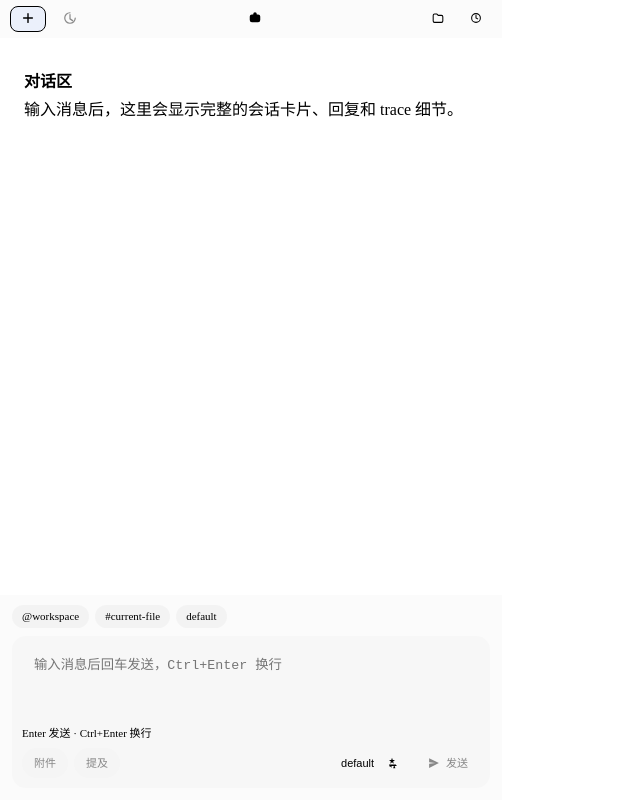
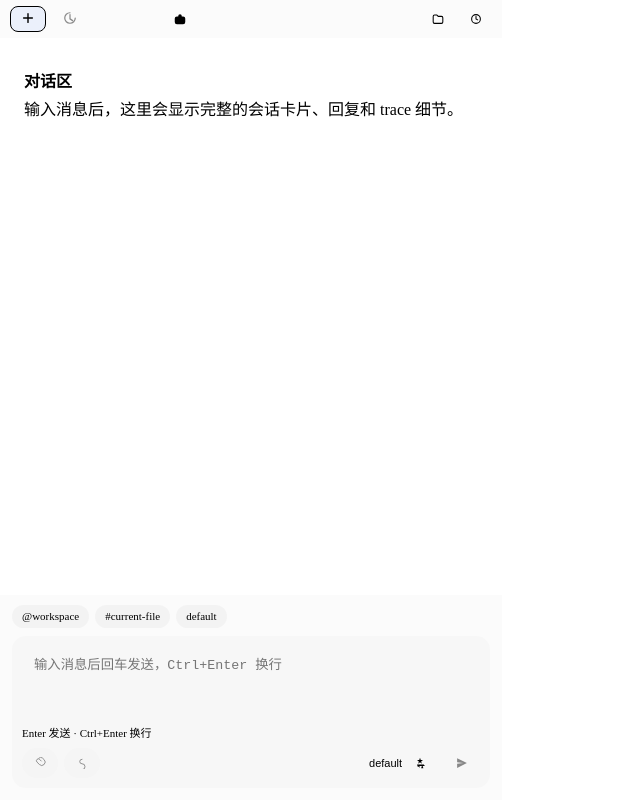
Before and after one commit to 843773493/vscode-graph-agent-opencode, a React (Vite) app in the folder src/webview-ui/: page / in a window 1280 px wide. Shown: the whole page, without its empty margins (0-640 px from the left). Built offline with nearby package versions, Linux system fonts and the light colour scheme.

Commit message:
refactor: 替换按钮文本为 SVG 图标，本地化 HistoryPanel 标签，更新样式
Ultraworked with Sisyphus

Co-authored-by: Sisyphus <clio-agent@sisyphuslabs.ai>

```diff
--- a/src/webview-ui/src/components/Composer.tsx
+++ b/src/webview-ui/src/components/Composer.tsx
@@ -68,26 +68,27 @@ export default function Composer() {
         <div className="composer-actions">
           <div className="composer-actions-left">
             <button id="attachButton" type="button" title="添加附件" disabled>
-              附件
+              <svg viewBox="0 0 16 16" width="12" height="12" aria-hidden="true"><path d="M6.5 1.5a3.5 3.5 0 0 1 4.95 0l2.05 2.05a4.5 4.5 0 0 1-6.364 6.364l-3.18-3.18a2.5 2.5 0 0 1 3.535-3.535l2.121 2.121" fill="none" stroke="currentColor" strokeWidth="1.2" strokeLinecap="round" strokeLinejoin="round"/></svg>
             </button>
-            <button id="mentionButton" type="button" title="@提及" disabled>
-              提及
+            <button id="mentionButton" type="button" title="提及成员 (@)" disabled>
+              <svg viewBox="0 0 16 16" width="12" height="12" aria-hidden="true"><path d="M8 3a3 3 0 1 0 0 6 4 4 0 1 1 0 8" fill="none" stroke="currentColor" strokeWidth="1.2" strokeLinecap="round" strokeLinejoin="round"/></svg>
             </button>
           </div>
           <div className="composer-actions-right">
-            <button id="agentSelectButton" type="button" title="选择Agent">
-              <span>{currentAgent}</span>
-              <svg viewBox="0 0 16 16"><path d="M8 1L9 4H12L9.5 6L10.5 9L8 7L5.5 9L6.5 6L4 4H7L8 1ZM4 10L5 13H8L6.5 15L7.5 12H10.5L9.5 15H12.5L11.5 12H14.5L13 10H4z"/></svg>
-            </button>
-            {hasContent && (
-              <button id="clearInputButton" type="button" title="清空输入" className="hover-only" onClick={() => setInput('')}>
-                清空
+            <div className="composer-actions-row">
+              <button id="agentSelectButton" type="button" title={`选择Agent: ${currentAgent}`}>
+                <span className="composer-agent-label">{currentAgent}</span>
+                <svg viewBox="0 0 16 16" width="12" height="12"><path d="M8 1L9 4H12L9.5 6L10.5 9L8 7L5.5 9L6.5 6L4 4H7L8 1ZM4 10L5 13H8L6.5 15L7.5 12H10.5L9.5 15H12.5L11.5 12H14.5L13 10H4z"/></svg>
               </button>
-            )}
-            <button id="sendButton" type="button" className="send-button" disabled={!hasContent || isGenerating} onClick={handleSend}>
-              <svg viewBox="0 0 16 16"><path d="M1.5 1.5L14.5 8L1.5 14.5V9L10 8L1.5 7V1.5Z" /></svg>
-              <span>发送</span>
-            </button>
+              {hasContent && (
+                <button id="clearInputButton" type="button" title="清空输入" className="hover-only" onClick={() => setInput('')}>
+                  <svg viewBox="0 0 16 16" width="12" height="12" aria-hidden="true"><path d="M3 3l10 10M13 3L3 13" stroke="currentColor" strokeWidth="1.2" strokeLinecap="round" strokeLinejoin="round" fill="none"/></svg>
+                </button>
+              )}
+              <button id="sendButton" type="button" className="send-button" disabled={!hasContent || isGenerating} onClick={handleSend} title={hasContent ? '发送消息' : '输入消息以启用发送'}>
+                <svg viewBox="0 0 16 16" width="12" height="12"><path d="M1.5 1.5L14.5 8L1.5 14.5V9L10 8L1.5 7V1.5Z" /></svg>
+              </button>
+            </div>
           </div>
         </div>
       </div>
--- a/src/webview-ui/src/components/HistoryPanel.tsx
+++ b/src/webview-ui/src/components/HistoryPanel.tsx
@@ -24,10 +24,10 @@ function sessionTone(session: Session, isActive: boolean): 'active' | 'warning'
 
 function sessionLabel(session: Session, isActive: boolean): React.ReactNode {
   const tone = sessionTone(session, isActive);
-  if (tone === 'active') return <span className="badge active">Active</span>;
-  if (tone === 'danger') return <span className="badge danger">Failed</span>;
-  if (tone === 'warning') return <span className="badge warning">Running</span>;
-  return <span className="badge neutral">Ready</span>;
+  if (tone === 'active') return <span className="badge active">当前</span>;
+  if (tone === 'danger') return <span className="badge danger">失败</span>;
+  if (tone === 'warning') return <span className="badge warning">运行中</span>;
+  return <span className="badge neutral">就绪</span>;
 }
 
 export default function HistoryPanel({ sessions, currentSessionId, onSelectSession, isOpen, layoutMode, onClose, workspaceName, workspaceRoot, activeSession }: HistoryPanelProps) {
@@ -40,11 +40,11 @@ export default function HistoryPanel({ sessions, currentSessionId, onSelectSessi
       <div className="history-panel-shell">
         <header className="panel-header history-panel-header">
           <div className="panel-header-main">
-            <span className="panel-title">历史会话</span>
+            <span className="panel-title">历史</span>
             <span className="badge neutral panel-count-badge">{String(sessions.length)}</span>
           </div>
           {layoutMode === 'drawer' && (
-            <button type="button" className="panel-icon-button" title="关闭历史会话" onClick={onClose} aria-label="关闭历史会话">
+            <button type="button" className="panel-icon-button" title="关闭" onClick={onClose} aria-label="关闭">
               ×
             </button>
           )}
@@ -52,21 +52,21 @@ export default function HistoryPanel({ sessions, currentSessionId, onSelectSessi
 
         <div className="panel-body history-panel-body">
           <section className="workspace-summary-card">
-            <div className="workspace-summary-title">Workspace</div>
+            <div className="workspace-summary-title">工作区</div>
             <div className="workspace-summary-name">{workspaceName || 'workspace'}</div>
-            <div className="workspace-summary-path">{workspaceRoot || '当前工作区路径未加载'}</div>
+            <div className="workspace-summary-path">{workspaceRoot || '路径未加载'}</div>
             <div className="workspace-summary-stats">
-              <span className="badge neutral">{String(sessions.length)} sessions</span>
-              <span className="badge neutral">{activeSession ? 'active session loaded' : 'no active session'}</span>
+              <span className="badge neutral">{String(sessions.length)} 会话</span>
+              <span className="badge neutral">{activeSession ? '已选中' : '未选中'}</span>
             </div>
           </section>
 
           <section className="history-section">
-            <div className="history-section-title">当前会话</div>
+            <div className="history-section-title">当前</div>
             {activeSession ? (
               <button type="button" className="session-item session-item-focus" onClick={() => onSelectSession(activeSession.session_id)}>
                 <div className="session-title-row">
-                  <span className="session-title">{activeSession.title || '未命名会话'}</span>
+                  <span className="session-title">{activeSession.title || '未命名'}</span>
                   {sessionLabel(activeSession, true)}
                 </div>
                 <div className="session-meta">
@@ -80,9 +80,9 @@ export default function HistoryPanel({ sessions, currentSessionId, onSelectSessi
           </section>
 
           <section className="history-section history-list-section">
-            <div className="history-section-title">会话列表</div>
+            <div className="history-section-title">列表</div>
             {sessions.length === 0 ? (
-              <div className="empty-state small">暂无历史会话</div>
+              <div className="empty-state small">暂无会话</div>
             ) : (
               <ul className="session-list">
                 {sessions.map(session => {
@@ -91,7 +91,7 @@ export default function HistoryPanel({ sessions, currentSessionId, onSelectSessi
                     <li key={session.session_id}>
                       <button type="button" className={`session-item${isActive ? ' active' : ''}`} onClick={() => onSelectSession(session.session_id)}>
                         <div className="session-title-row">
-                          <span className="session-title">{session.title || '未命名会话'}</span>
+                          <span className="session-title">{session.title || '未命名'}</span>
                           {sessionLabel(session, isActive)}
                         </div>
                         <div className="session-meta">
--- a/src/webview-ui/src/index.css
+++ b/src/webview-ui/src/index.css
@@ -3,8 +3,6 @@
   font-family: var(--vscode-font-family);
   font-size: var(--vscode-font-size);
   font-weight: var(--vscode-font-weight);
-  --layout-history-width: clamp(260px, 24vw, 340px);
-  --layout-history-width-drawer: min(var(--layout-history-width), calc(100vw - 48px));
   --panel-radius: 14px;
   --surface-gap: 10px;
   --surface-border: 1px solid var(--vscode-panel-border);
@@ -49,19 +47,41 @@ body { display: flex; }
   background: rgba(127, 127, 127, 0.03);
   backdrop-filter: blur(14px) saturate(1.08);
   flex: 0 0 auto;
+  min-width: 0;
 }
 
 .toolbar-group { display: flex; align-items: center; gap: 8px; min-width: 0; }
 .toolbar-group-left { flex: 0 0 auto; }
-.toolbar-group-right { justify-content: flex-end; flex: 0 0 auto; }
-.toolbar-center { flex: 1 1 auto; min-width: 0; display: flex; justify-content: center; }
+.toolbar-group-right { justify-content: flex-end; flex: 1 1 auto; margin-left: auto; min-width: 0; }
+.toolbar-center { flex: 1 1 auto; min-width: 0; display: flex; justify-content: center; overflow: hidden; }
 .toolbar-center-stack { display: flex; flex-direction: column; align-items: center; min-width: 0; gap: 2px; }
-.toolbar-agent { font-size: 12px; color: var(--vscode-editor-foreground); font-weight: 700; line-height: 1.1; }
+.toolbar-agent { font-size: 12px; color: var(--vscode-editor-foreground); font-weight: 700; line-height: 1.1; display: inline-flex; align-items: center; gap: 6px; min-width: 0; }
 .toolbar-subtitle,
 .toolbar-path { font-size: 10px; color: var(--vscode-descriptionForeground); }
 .toolbar-subtitle,
 .toolbar-center .toolbar-agent,
 .toolbar-path { max-width: 100%; overflow: hidden; text-overflow: ellipsis; white-space: nowrap; }
+
+.toolbar-agent > span,
+.toolbar-path > span,
+.toolbar-button-icon {
+  display: inline-flex;
+  align-items: center;
+  flex: 0 0 auto;
+}
+
+.toolbar-path,
+.toolbar-agent {
+  min-width: 0;
+}
+
+.toolbar-path > span:last-child,
+.toolbar-agent > span:last-child {
+  min-width: 0;
+  overflow: hidden;
+  text-overflow: ellipsis;
+  white-space: nowrap;
+}
 
 .toolbar-icon-button {
   border: 1px solid transparent;
@@ -257,11 +277,19 @@ body { display: flex; }
 }
 .layout-drawer.history-open .content-scrim { opacity: 1; pointer-events: auto; }
 
-.layout-docked .history-panel { width: var(--layout-history-width); max-width: 100%; z-index: 1; }
-.layout-docked.history-closed .history-panel { display: none; }
 .layout-drawer .history-panel,
-.layout-hidden .history-panel { position: absolute; inset: 0 auto 0 0; width: var(--layout-history-width-drawer); max-width: 100%; }
-.layout-drawer .history-panel { transform: translateX(-102%); transition: transform 180ms ease; z-index: 20; box-shadow: var(--surface-shadow); }
+.layout-hidden .history-panel {
+  position: absolute;
+  inset: 0 auto 0 0;
+  width: min(280px, calc(100vw - 24px));
+  max-width: 100%;
+}
+.layout-drawer .history-panel {
+  transform: translateX(-102%);
+  transition: transform 180ms ease;
+  z-index: 20;
+  box-shadow: var(--surface-shadow);
+}
 .layout-drawer.history-open .history-panel { transform: translateX(0); }
 .layout-drawer.history-closed .history-panel { pointer-events: none; }
 .layout-hidden .history-panel { display: none; }
@@ -450,8 +478,12 @@ body { display: flex; }
 }
 .composer textarea:focus { border-color: var(--vscode-focusBorder); }
 .composer-hint { font-size: 11px; color: var(--vscode-descriptionForeground); }
-.composer-actions { align-items: center; justify-content: space-between; }
-.composer-actions-left, .composer-actions-right { display: flex; align-items: center; gap: 6px; flex-wrap: wrap; }
+.composer-actions { align-items: center; justify-content: space-between; gap: 8px; min-width: 0; }
+.composer-actions-left,
+.composer-actions-right { display: flex; align-items: center; gap: 6px; flex-wrap: wrap; min-width: 0; }
+.composer-actions-right { margin-left: auto; flex: 1 1 auto; justify-content: flex-end; }
+.composer-actions-row { display: flex; align-items: center; gap: 6px; flex-wrap: wrap; min-width: 0; justify-content: flex-end; }
+.composer-agent-label { min-width: 0; overflow: hidden; text-overflow: ellipsis; white-space: nowrap; max-width: 18ch; display: inline-block; }
 .composer-actions-left button,
 .composer-actions button {
   border: 1px solid var(--vscode-panel-border);
@@ -466,12 +498,17 @@ body { display: flex; }
 .composer-actions button:disabled { opacity: .45; cursor: default; }
 .composer-actions-right #agentSelectButton {
   background: var(--vscode-input-background);
+  max-width: 100%;
+  width: auto;
 }
 .composer-actions-right #agentSelectButton svg {
   width: 12px;
   height: 12px;
   margin-left: 6px;
   fill: currentColor;
+}
+.composer-actions-right #agentSelectButton span {
+  min-width: 0;
 }
 .send-button {
   background: var(--vscode-button-background) !important;
```
